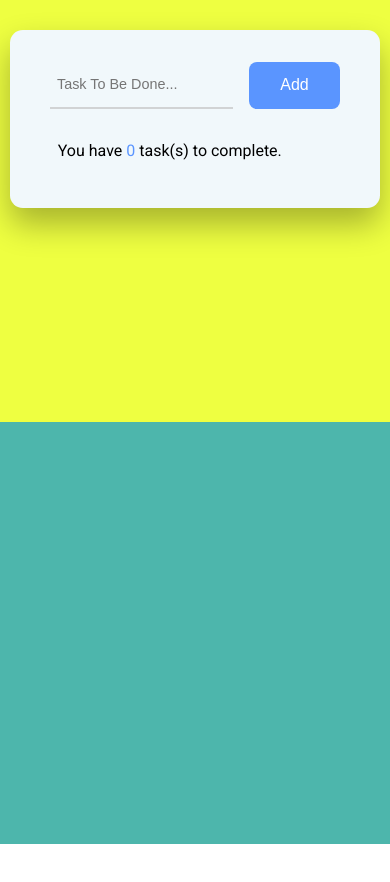
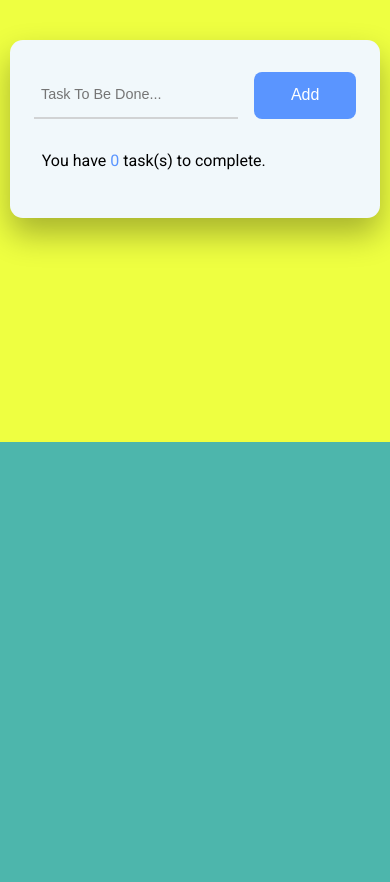
Before and after one commit to Jedyokey/TO_DO_LIST_APP, a plain HTML site: page index.html in a window 390 px wide. Before the commit the page ends 844 px from the top, so only its background shows below. Drawn offline with Linux system fonts and the light colour scheme.

Commit message:
Update style.css

```diff
--- a/CSS/style.css
+++ b/CSS/style.css
@@ -9,26 +9,27 @@ body {
 }
 .app {
     font-family: "Roboto", sans-serif;
-    width: min(95vw, 31.25em);
+/*     width: min(95vw, 31.25em);
     position: absolute;
     margin: auto;
     left: 0;
     right: 0;
-    top: 30px;
+    top: 30px; */
 }
 .container {
     padding: 2em 2.5em;
     background-color: #f1f8fb;
     box-shadow: 0 1em 2em rgba(0, 0, 0, 0.3);
     border-radius: 0.8em;
-    overflow-x: hidden;
+    width: 40%;
+    margin: auto;
+    margin-top: 40px;
 }
 .wrapper {
     position: relative;
     display: grid;
     grid-template-columns: 8fr 4fr;
     gap: 1em;
-    overflow-x: hidden;
 }
 .wrapper input {
     width: 100%;
@@ -42,7 +43,6 @@ body {
 .wrapper input:focus {
     outline: none;
     border-color: #5a95ff;
-    overflow-x: hidden;
 }
 .wrapper button {
     position: relative;
@@ -139,3 +139,16 @@ body {
     border-radius: 0.8em;
     display: none;
 }
+
+/* Media Queries */
+@media screen and (max-width: 991px) {
+    .container {
+        width: 70%;
+    }
+}
+@media screen and (max-width: 568px) {
+    .container {
+        width: 95%;
+        padding: 2em 1.5em;
+    }
+}
```
